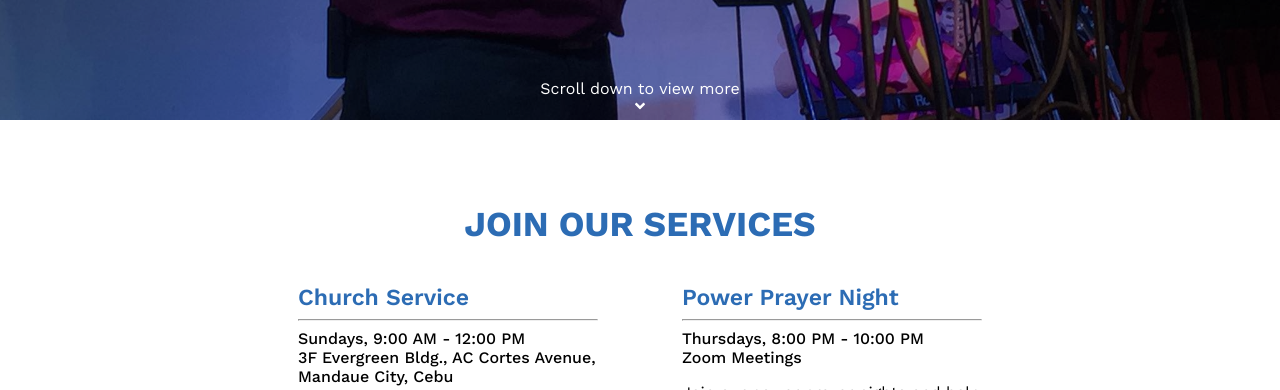
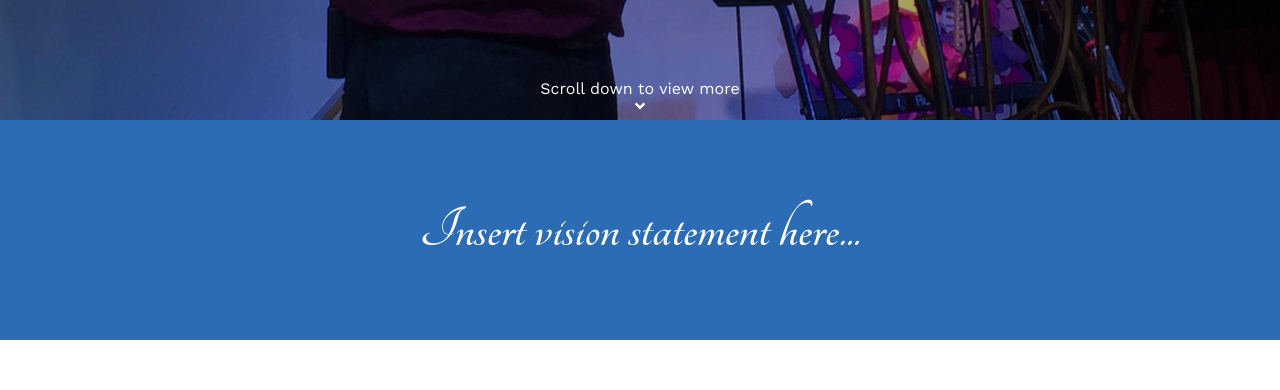
Before and after one commit to weinnandhasanion/wwcfMandaue, a React (Create React App) app: page / in a window 1280 px wide. Shown: the part 680-1070 px from the top of the page. Built offline with nearby package versions, Linux system fonts and the light colour scheme.

Commit message:
cursor pointer

```diff
--- a/src/App.js
+++ b/src/App.js
@@ -8,6 +8,7 @@ import Footer from "./components/Footer";
 import Location from "./components/Location";
 import Contact from "./components/Contact";
 import Footer2 from "./components/Footer2";
+import Blockquote from "./components/Blockquote";
 
 const App = () => {
   const [isScrolled, setIsScrolled] = useState(false);
@@ -24,6 +25,7 @@ const App = () => {
     <div>
       <Nav />
       <Home />
+      <Blockquote quote="Insert vision statement here..." />
       <Services />
       <Ministries />
       <Location />
--- /dev/null
+++ b/src/components/Blockquote.js
@@ -0,0 +1,9 @@
+const Blockquote = ({ quote }) => (
+  <div class="blockquote">
+    <h1 className="blockquote-text">
+      {quote}
+    </h1>
+  </div>
+);
+
+export default Blockquote;
--- a/src/css/style.scss
+++ b/src/css/style.scss
@@ -1,4 +1,5 @@
 @import url("https://fonts.googleapis.com/css2?family=Work+Sans:ital,wght@0,100;0,200;0,300;0,400;0,500;0,600;0,700;0,800;0,900;1,100;1,200;1,300;1,400;1,500;1,600;1,700;1,800;1,900&display=swap");
+@import url('https://fonts.googleapis.com/css2?family=Tangerine:wght@400;700&display=swap');
 
 * {
   font-size: 1.6rem;
@@ -21,6 +22,7 @@
     color: white;
     z-index: 7;
     bottom: 0;
+    cursor: pointer;
   }
 }
 
@@ -501,3 +503,17 @@ div#footer {
     }
   }
 }
+
+.blockquote {
+  width: 100%;
+  background: $primary;
+
+  .blockquote-text {
+    color: white;
+    font-size: 6rem;
+    padding: 8rem;
+    margin: 0 !important;
+    text-align: center;
+    font-family: 'Tangerine', cursive;
+  }
+}
```
